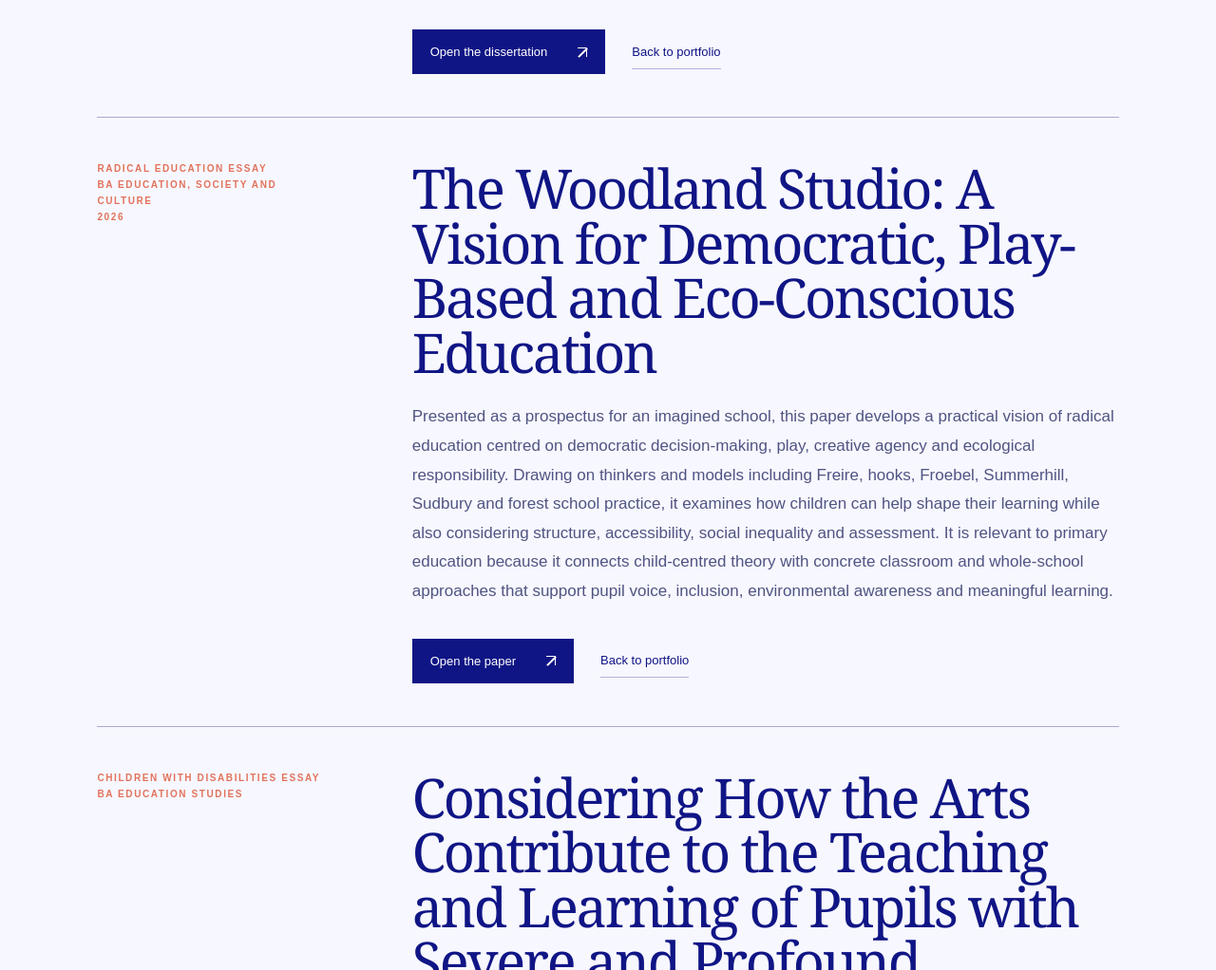
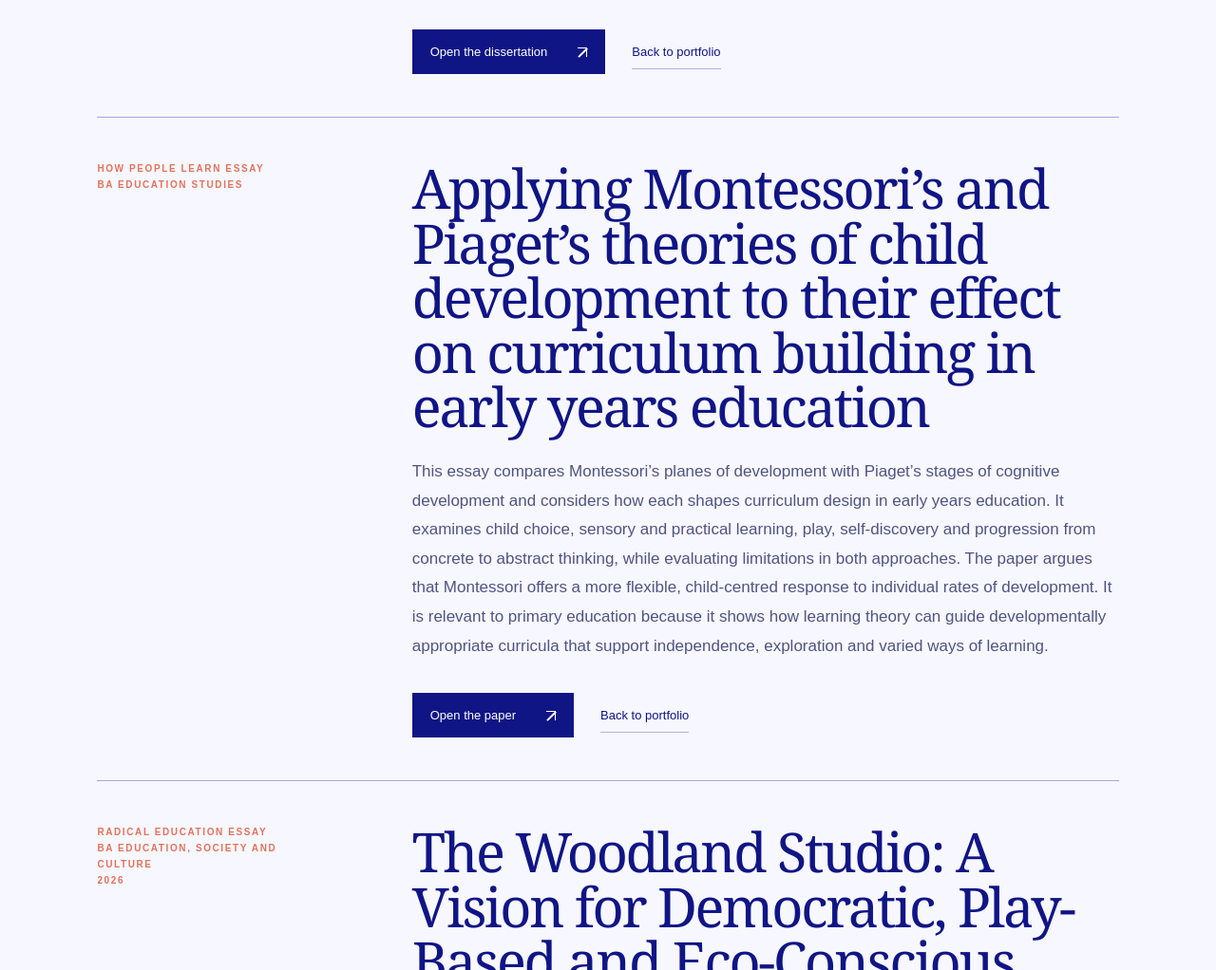
Before and after one commit to lalanichandrastewarteduportfolio/lalanichandrastewarteduportfolio.github.io, a plain HTML site: page academic-work.html in a window 1280 px wide. Shown: the part 1110-2132 px from the top of the page at 95% size. Drawn offline with Linux system fonts and the light colour scheme.

Commit message:
Add Montessori and Piaget essay

```diff
--- a/academic-work.html
+++ b/academic-work.html
@@ -28,6 +28,14 @@
 <h2>Play and the transition to Key Stage 1</h2>
 <p>An interview-based study exploring how play-based learning can support children's emotional wellbeing and learning as they move from Reception into Year 1. Drawing on interviews with three primary teachers, it considers child-led and teacher-guided play, transition planning, relationships with families, and curriculum constraints. It is relevant to primary education because it shows how thoughtful play provision can reduce anxiety, strengthen emotional regulation and friendships, and help bridge the gap between EYFS and KS1.</p>
 <div class="paperActions"><a class="button" href="assets/Undergraduate-dissertation-on-play-and-class-transition.pdf" target="_blank" rel="noreferrer">Open the dissertation <i class="lineArrow" aria-hidden="true"></i></a><a class="backLink" href="index.html#portfolio">Back to portfolio</a></div>
+</div>
+</article>
+<article class="paper">
+<div class="paperMeta">How people learn essay<br>BA Education Studies</div>
+<div>
+<h2>Applying Montessori’s and Piaget’s theories of child development to their effect on curriculum building in early years education</h2>
+<p>This essay compares Montessori’s planes of development with Piaget’s stages of cognitive development and considers how each shapes curriculum design in early years education. It examines child choice, sensory and practical learning, play, self-discovery and progression from concrete to abstract thinking, while evaluating limitations in both approaches. The paper argues that Montessori offers a more flexible, child-centred response to individual rates of development. It is relevant to primary education because it shows how learning theory can guide developmentally appropriate curricula that support independence, exploration and varied ways of learning.</p>
+<div class="paperActions"><a class="button" href="assets/Applying-Montessori-and-Piaget-theories-to-early-years-curriculum.pdf" target="_blank" rel="noreferrer">Open the paper <i class="lineArrow" aria-hidden="true"></i></a><a class="backLink" href="index.html#portfolio">Back to portfolio</a></div>
 </div>
 </article>
 <article class="paper">
```
Also changed, not shown: index.html (+1 -1 lines), 1 other file.
